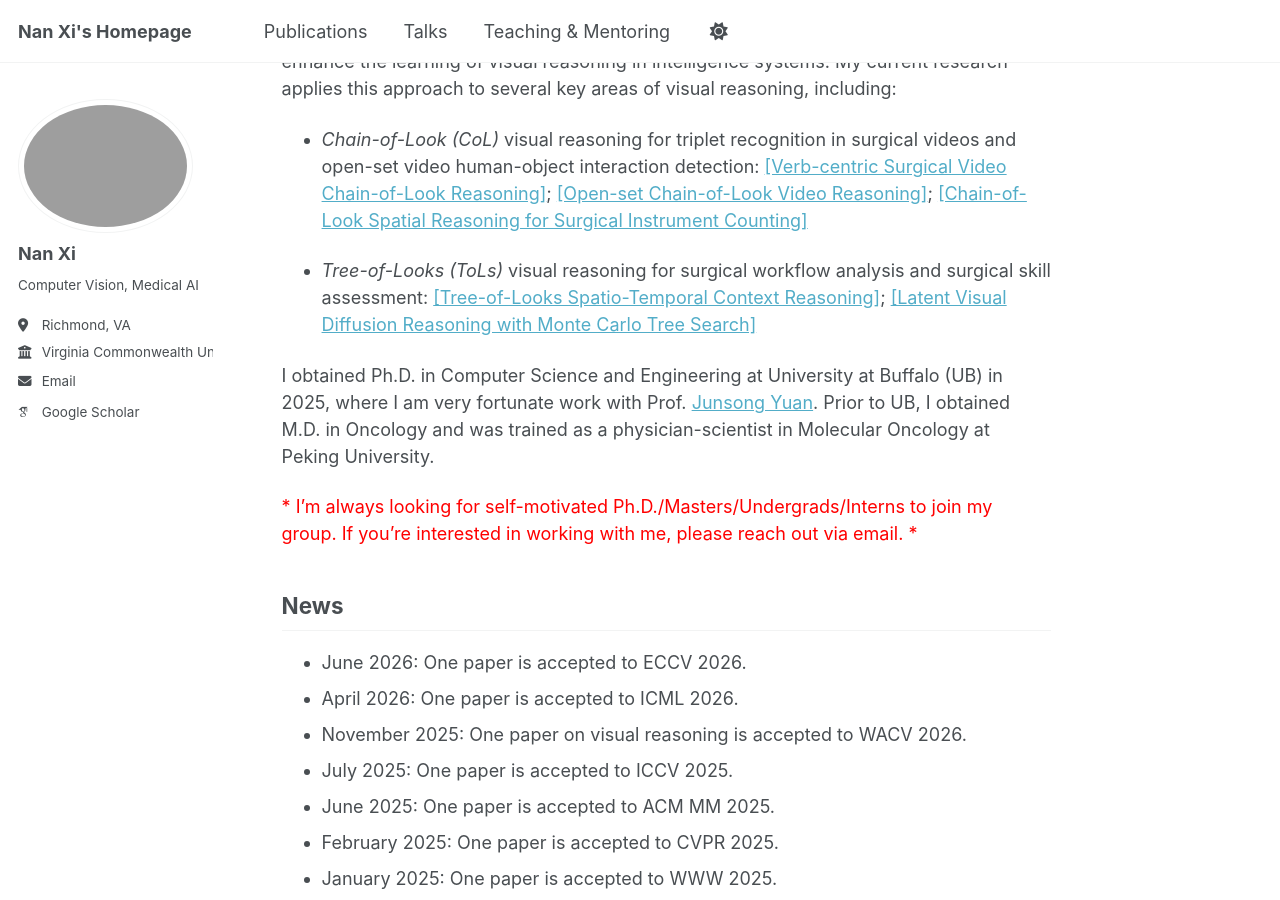
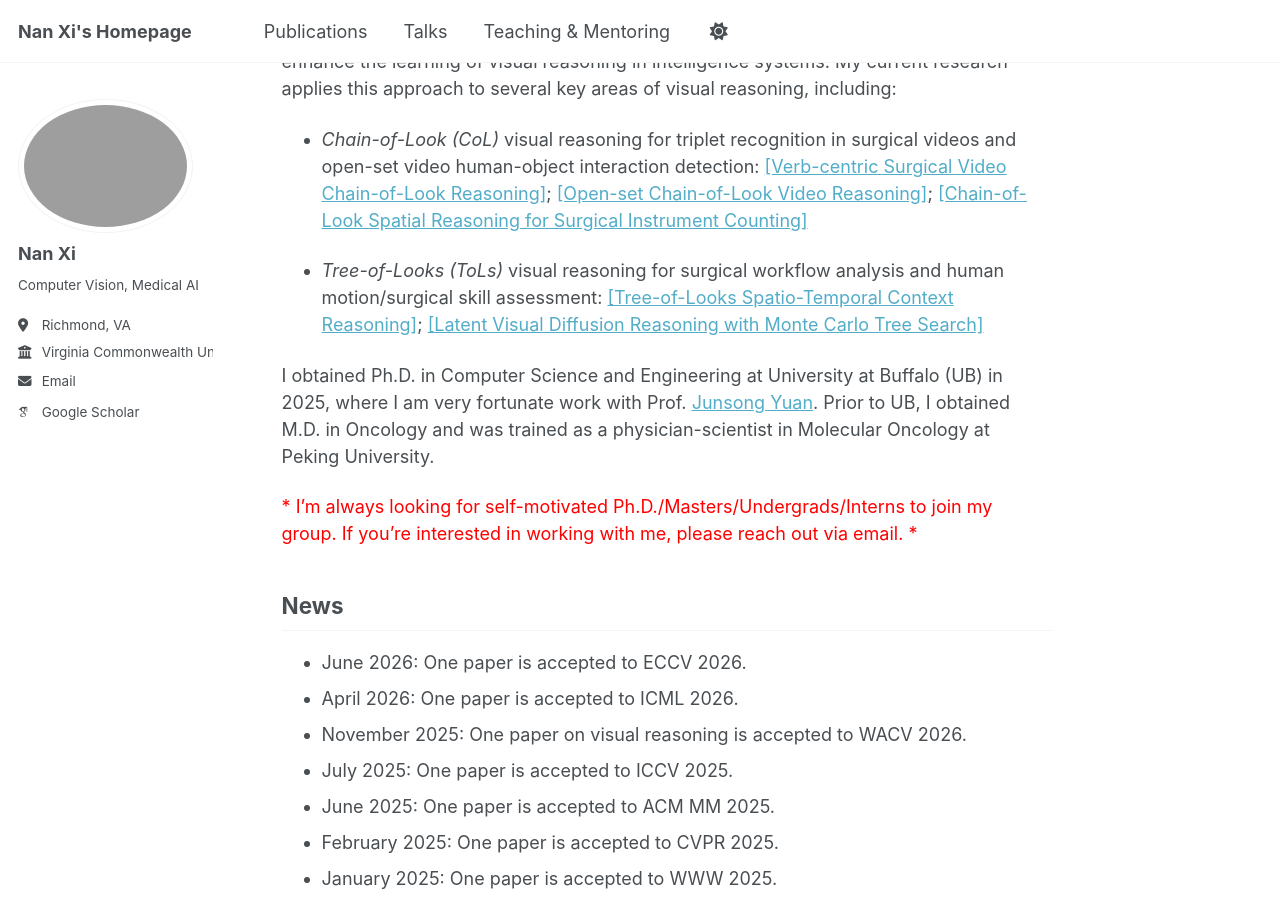
Before and after one commit to southnx/southnx.github.io, a Jekyll site: the page built from _pages/about.md, in a window 1280 px wide and 900 px high, scrolled down 304 px. Built offline with Jekyll 4.4.1, drawn with Linux system fonts in a browser that asks for light colours; some web fonts are replaced; a script that is not in the unit is left out.

Commit message:
Update about.md

```diff
--- a/_pages/about.md
+++ b/_pages/about.md
@@ -14,7 +14,7 @@ In addressing this essential question, I focus on harnessing multimodality infor
 
 - *Chain-of-Look (CoL)* visual reasoning for triplet recognition in surgical videos and open-set video human-object interaction detection: [[Verb-centric Surgical Video Chain-of-Look Reasoning]](https://par.nsf.gov/servlets/purl/10542741); [[Open-set Chain-of-Look Video Reasoning]](https://openaccess.thecvf.com/content/ICCV2023/papers/Xi_Open_Set_Video_HOI_detection_from_Action-Centric_Chain-of-Look_Prompting_ICCV_2023_paper.pdf); [[Chain-of-Look Spatial Reasoning for Surgical Instrument Counting]](https://openaccess.thecvf.com/content/WACV2026/papers/Bhyri_Chain-of-Look_Spatial_Reasoning_for_Dense_Surgical_Instrument_Counting_WACV_2026_paper.pdf)
 
-- *Tree-of-Looks (ToLs)* visual reasoning for surgical workflow analysis and surgical skill assessment: [[Tree-of-Looks Spatio-Temporal Context Reasoning]](https://par.nsf.gov/servlets/purl/10573582); [[Latent Visual Diffusion Reasoning with Monte Carlo Tree Search]](https://arxiv.org/pdf/2606.27988)
+- *Tree-of-Looks (ToLs)* visual reasoning for surgical workflow analysis and human motion/surgical skill assessment: [[Tree-of-Looks Spatio-Temporal Context Reasoning]](https://par.nsf.gov/servlets/purl/10573582); [[Latent Visual Diffusion Reasoning with Monte Carlo Tree Search]](https://arxiv.org/pdf/2606.27988)
 
 I obtained Ph.D. in Computer Science and Engineering at University at Buffalo (UB) in 2025, where I am very fortunate work with Prof. [Junsong Yuan](https://cse.buffalo.edu/~jsyuan/index.html). Prior to UB, I obtained M.D. in Oncology and was trained as a physician-scientist in Molecular Oncology at Peking University.
 
```
